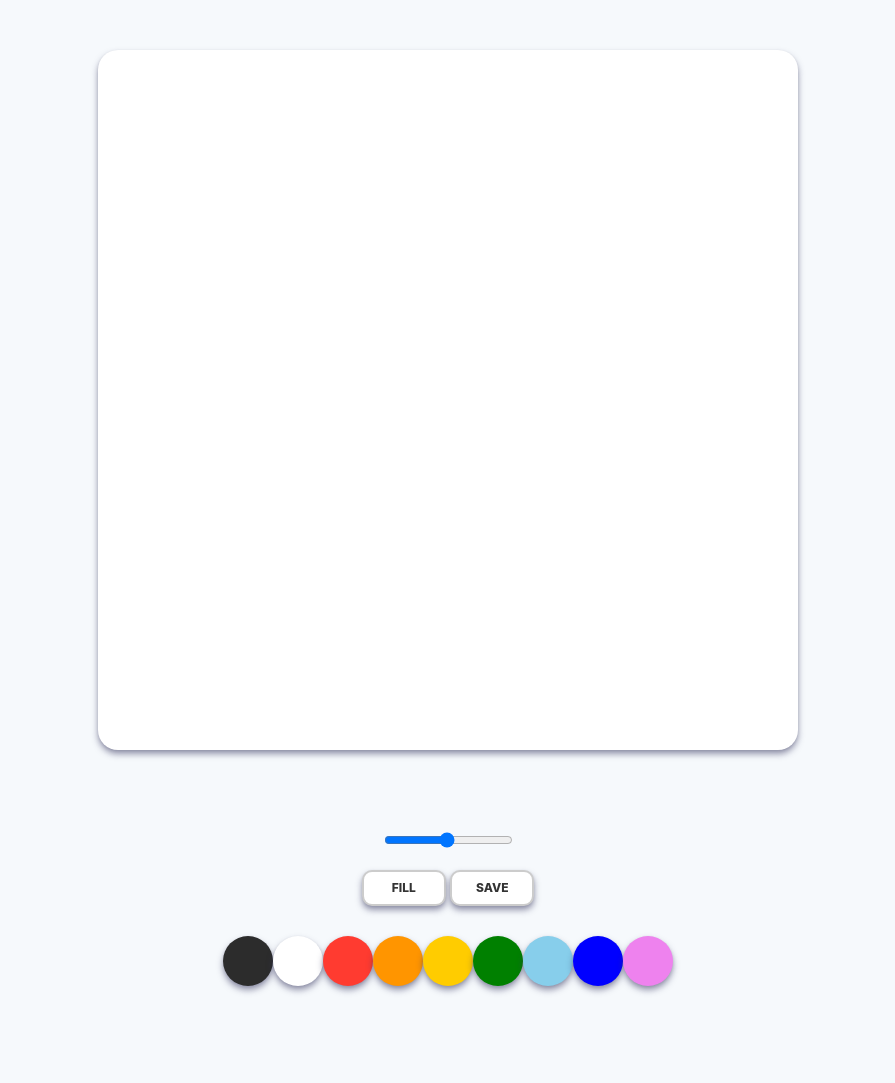
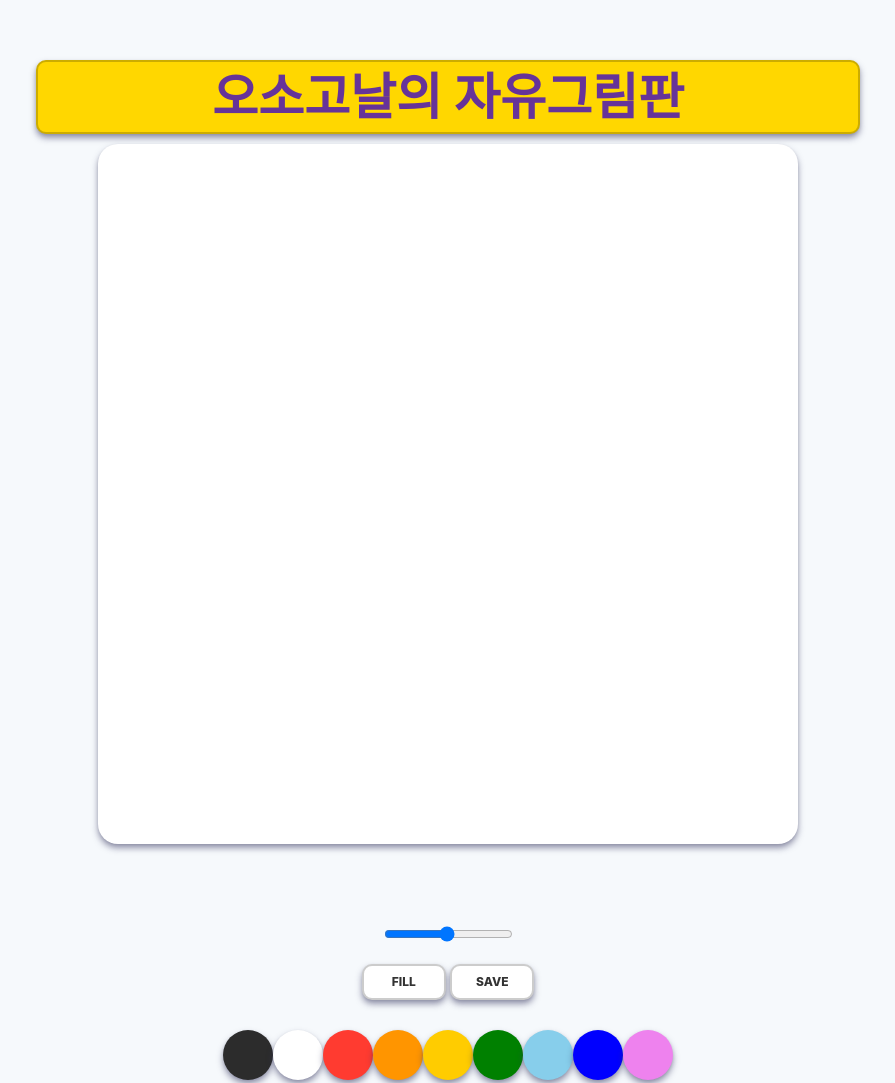
Before and after one commit to kys8848/painJS_YS, a plain HTML site: page index.html in a window 1280 px wide. Shown: the top 1083 px of the page, without its empty margins (192-1087 px from the left). Before the commit the page ends 1036 px from the top, so only its background shows below. Drawn offline with Linux system fonts and the light colour scheme.

Commit message:
add a tile

```diff
--- a/index.html
+++ b/index.html
@@ -7,7 +7,9 @@
     <link rel="stylesheet" href="styles.css">
     <title>PaintJS</title>
 </head>
+<h1>오소고날의 자유그림판</h1>
 <body>
+
     <canvas id="jsCanvas" class="canvas"></canvas>
     <div class="controls">
         <div class="controls__range">
--- a/styles.css
+++ b/styles.css
@@ -9,9 +9,26 @@ body{
     padding: 50px 0px;
 
 }
+h1{
+    margin: 10px 10px; /*위아래좌우 간격*/
+    background-color: gold;
+    padding: 10px 10px 10px 10px;
+    width: 800px;
+    height: 50px;
+    text-align: center;
+    border-radius: 10px;
+    box-shadow: 0 4px 6px rgba(50, 50, 93, 0.5), 0 1px 3px rgba(0, 0, 0, 0.08);
+    border: 2px solid rgba(0,0,0,0.2);
+    color: rebeccapurple;
+    text-transform: uppercase;
+    font-weight:  bolder;
+    font-size: 50px;
+    align-self: center;
 
+}
 
 .canvas {
+
     width: 700px; /*흰도화지 생성*/
     height: 700px;
     background-color: white;
```
